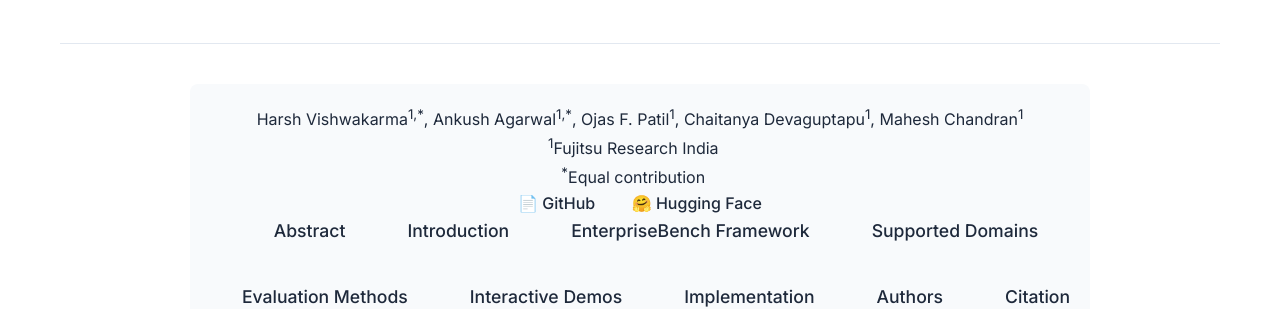
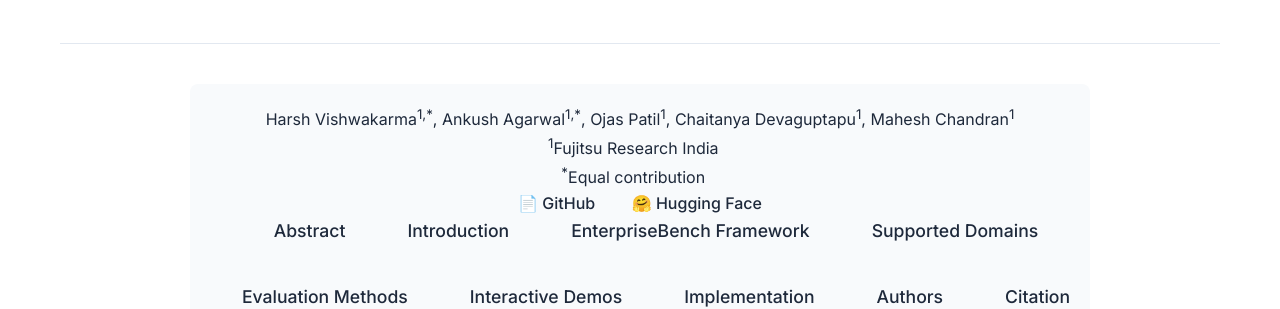
Before and after one commit to ast-fri/EnterpriseBench, a Jekyll site: the page built from index.md, in a window 1280 px wide and 900 px high. Shown: the part 273-582 px from the top of the window. Built offline with Jekyll 4.4.1, drawn with Linux system fonts in a browser that asks for light colours.

```diff
--- a/index.md
+++ b/index.md
@@ -9,7 +9,7 @@ title: "Can LLMs Help You at Work? A Sandbox for Evaluating LLM Agents in Enterp
         <div class="author-names">
           Harsh Vishwakarma<sup>1,*</sup>,
           Ankush Agarwal<sup>1,*</sup>,
-          Ojas F. Patil<sup>1</sup>,
+          Ojas Patil<sup>1</sup>,
           Chaitanya Devaguptapu<sup>1</sup>,
           Mahesh Chandran<sup>1</sup>
         </div>
@@ -196,7 +196,7 @@ EnterpriseBench covers comprehensive business domains with authentic data and re
 <td><strong>Llama-3.1-8B</strong></td>
 <td>0.04</td>
 <td>0.06</td>
-<td><strong>0.14</strong></td>
+<td>0.14</td>
 <td style="background-color: #f0f0f0;">0.20</td>
 <td>0.03</td>
 <td>0.04</td>
```
Also changed, not shown: 2 other files.
